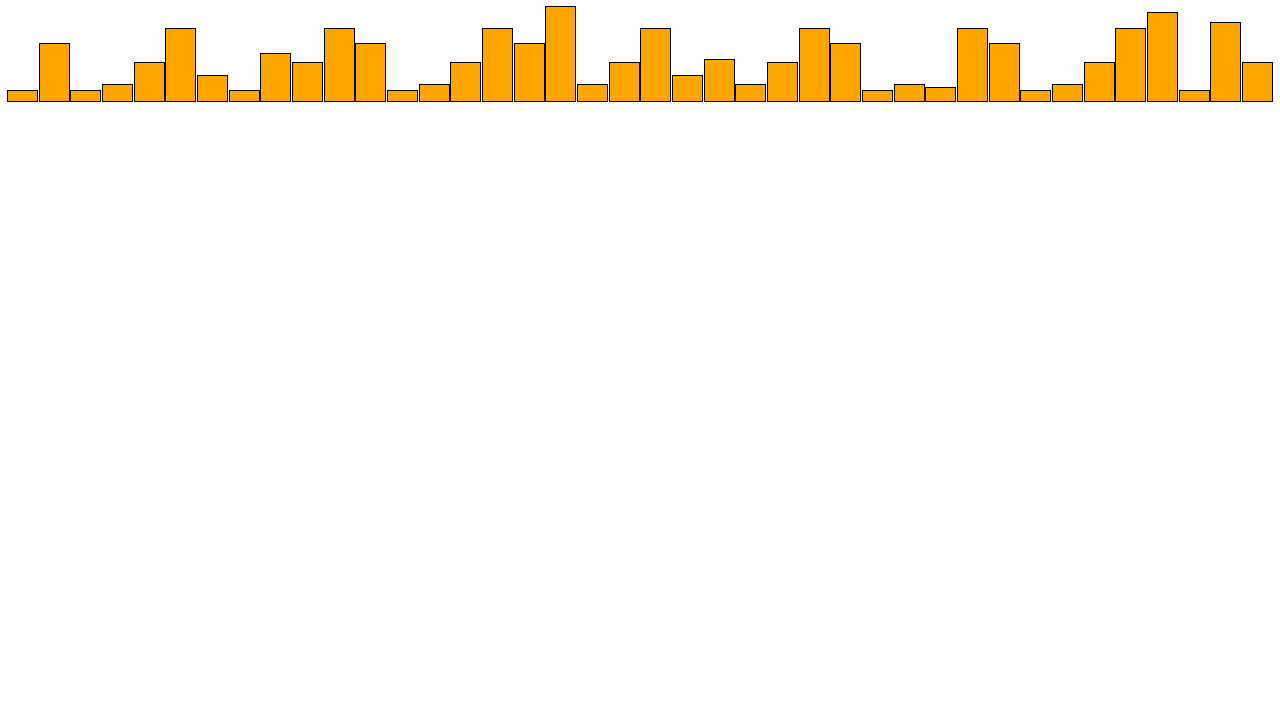
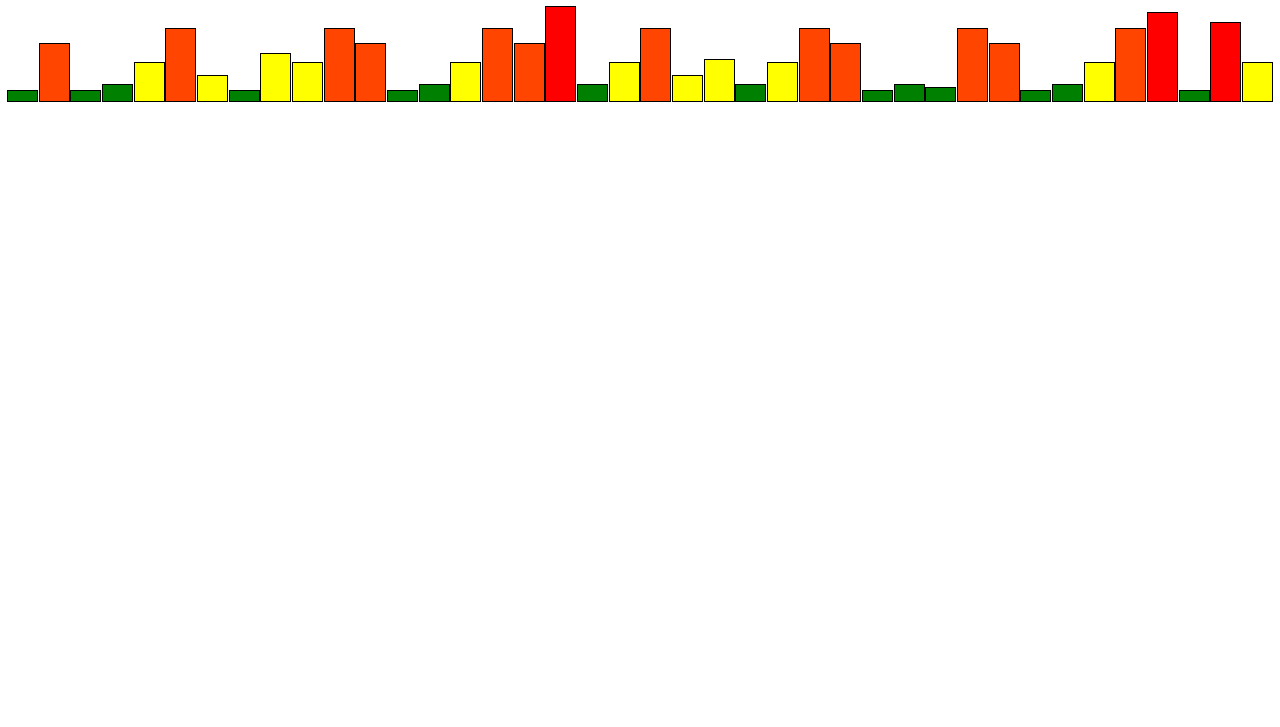
Before and after one commit to luma0001/BarCharts, a plain HTML site: page index.html in a window 1280 px wide. Shown: the part 73-800 px from the top of the page. Drawn offline with Linux system fonts and the light colour scheme.

Commit message:
Add que dependent color scheme

```diff
--- a/app.js
+++ b/app.js
@@ -29,7 +29,28 @@ function setQueLenght(bars) {
 
     const h = (data[i] / 32) * 100;
     currentBar.style.height = `${h}px`;
+
+    console.log(h);
+
+    stripClass(currentBar);
+
+    if (h > 74) {
+      currentBar.classList.add("maxQuater");
+    } else if (h > 49) {
+      currentBar.classList.add("aboveHalf");
+    } else if (h > 24) {
+      currentBar.classList.add("belowHalf");
+    } else if (24 > h) {
+      currentBar.classList.add("minQuater");
+    }
   }
+}
+
+function stripClass(currentBar) {
+  currentBar.classList.remove("maxQuater");
+  currentBar.classList.remove("aboveHalf");
+  currentBar.classList.remove("belowHalf");
+  currentBar.classList.remove("minQuater");
 }
 
 function updateQue() {
--- a/style.css
+++ b/style.css
@@ -11,3 +11,19 @@
 
   height: 100px;
 }
+
+.minQuater {
+  background-color: green;
+}
+
+.belowHalf {
+  background-color: yellow;
+}
+
+.aboveHalf {
+  background-color: orangered;
+}
+
+.maxQuater {
+  background-color: red;
+}
```
